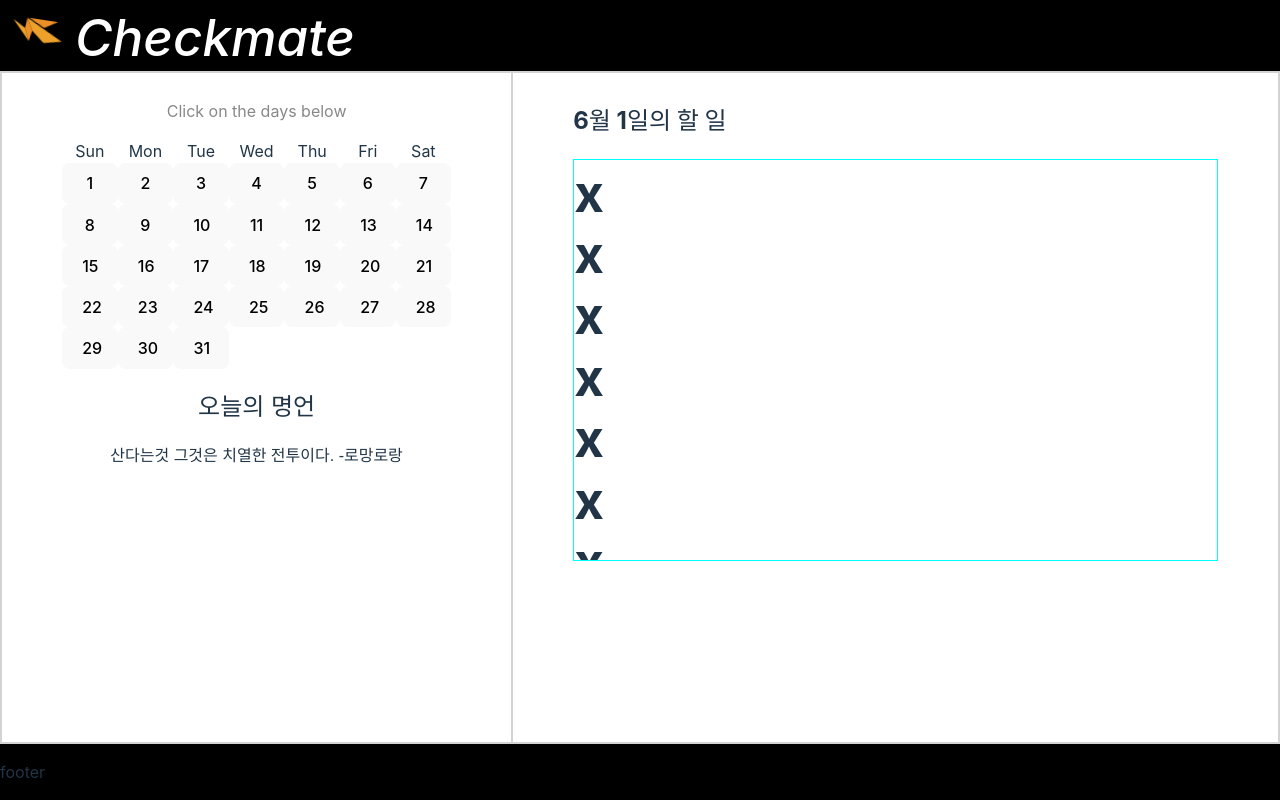
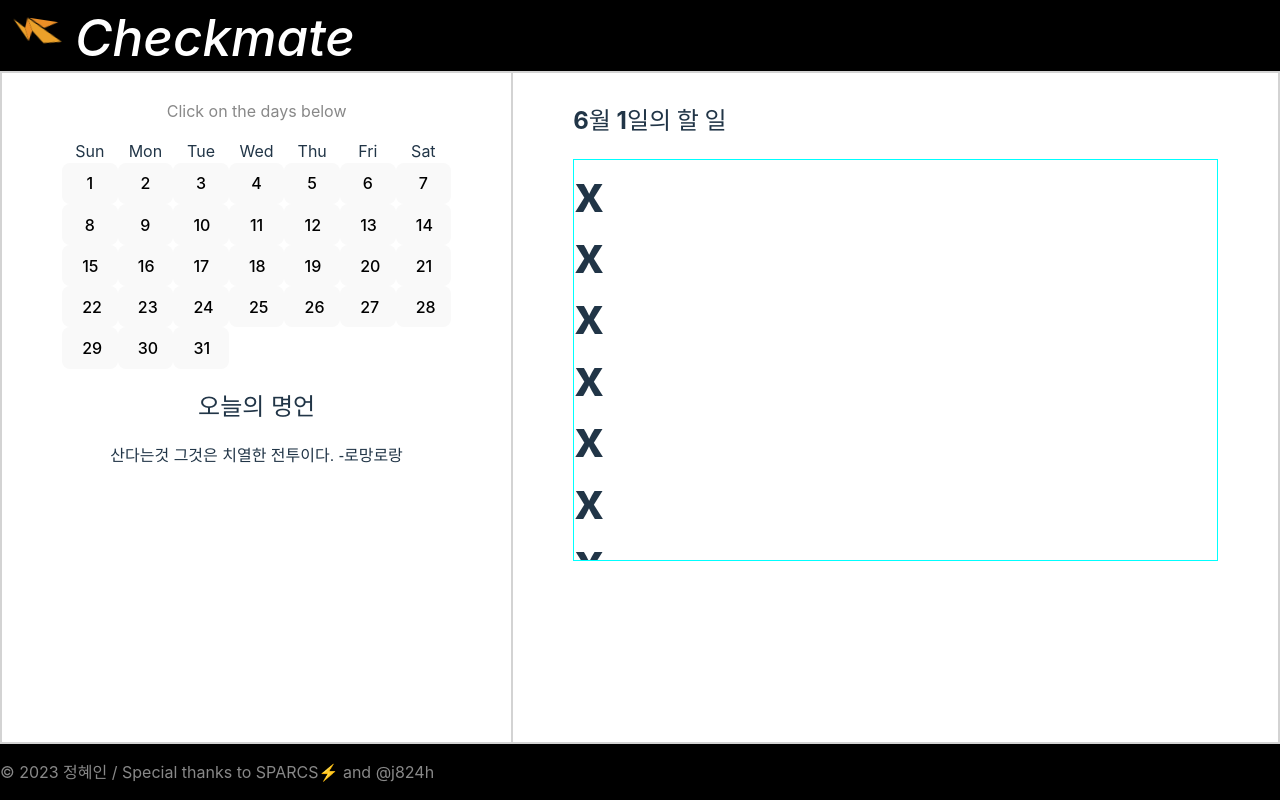
Before and after one commit to hyeinjeong524/checkmate, a React (Vite) app in the folder client/: page / in a window 1280 px wide. Built offline with nearby package versions, Linux system fonts and the light colour scheme.

Commit message:
Add footer content

```diff
--- a/client/src/App.css
+++ b/client/src/App.css
@@ -39,6 +39,8 @@ header{
 
 footer{
   background-color: #000000;
+  text-align: left;
+  color: #888;
 
 }
 
--- a/client/src/App.jsx
+++ b/client/src/App.jsx
@@ -46,7 +46,7 @@ function App() {
         </div>
 
       <footer>
-        <p>footer</p>
+        <p>© 2023 정혜인 / Special thanks to SPARCS⚡ and @j824h</p>
       </footer>
       </div>
     </>
```
